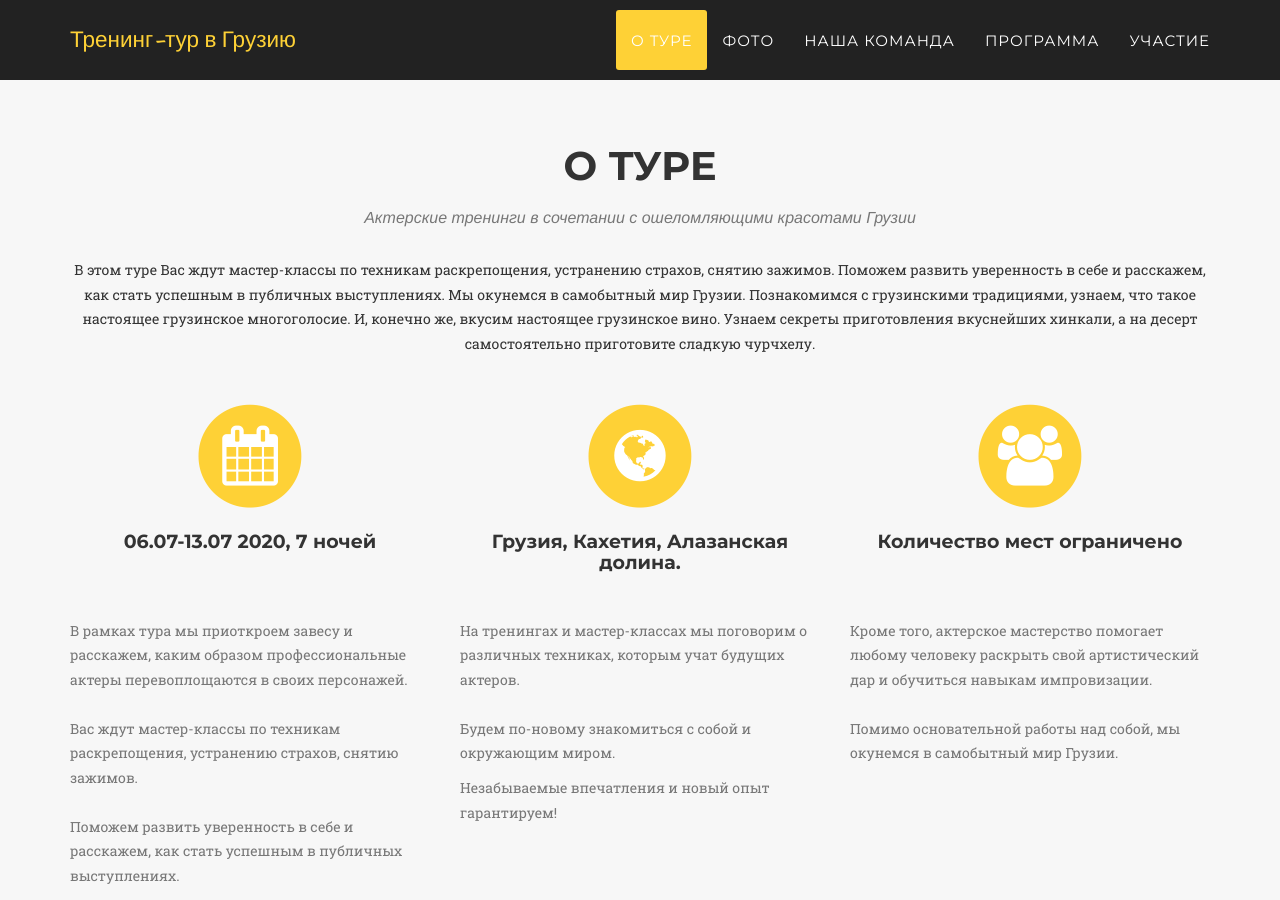
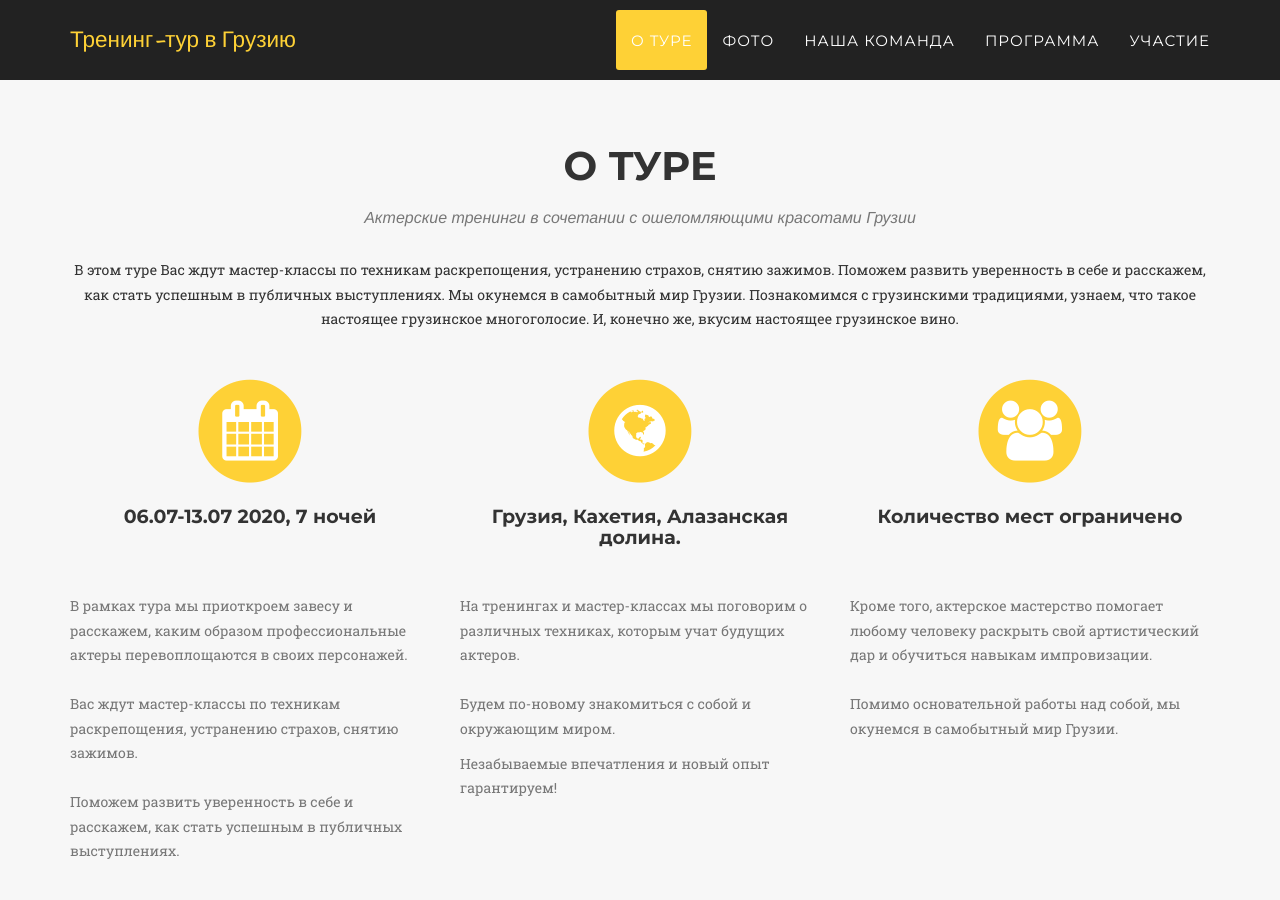
Before and after one commit to show-academy/creativetrours, a Jekyll site: the page built from index.html, in a window 1280 px wide and 900 px high, scrolled down 804 px. Built offline with Jekyll 4.4.1, drawn with Linux system fonts in a browser that asks for light colours; some web fonts are replaced.

Commit message:
removed hinkali

```diff
--- a/_includes/02.services.html
+++ b/_includes/02.services.html
@@ -8,7 +8,7 @@
                         Актерские тренинги в сочетании с ошеломляющими красотами Грузии
                     </h3>
                     <p class="text-center">
-                        В этом туре Вас ждут мастер-классы по техникам раскрепощения, устранению страхов, снятию зажимов. Поможем развить уверенность в себе и расскажем, как стать успешным в публичных выступлениях. Мы окунемся в самобытный мир Грузии. Познакомимся с грузинскими традициями, узнаем, что такое настоящее грузинское многоголосие. И, конечно же, вкусим настоящее грузинское вино. Узнаем секреты приготовления вкуснейших хинкали, а на десерт самостоятельно приготовите сладкую чурчхелу.
+                        В этом туре Вас ждут мастер-классы по техникам раскрепощения, устранению страхов, снятию зажимов. Поможем развить уверенность в себе и расскажем, как стать успешным в публичных выступлениях. Мы окунемся в самобытный мир Грузии. Познакомимся с грузинскими традициями, узнаем, что такое настоящее грузинское многоголосие. И, конечно же, вкусим настоящее грузинское вино.
                     </p>
                 </div>
             </div>
```
